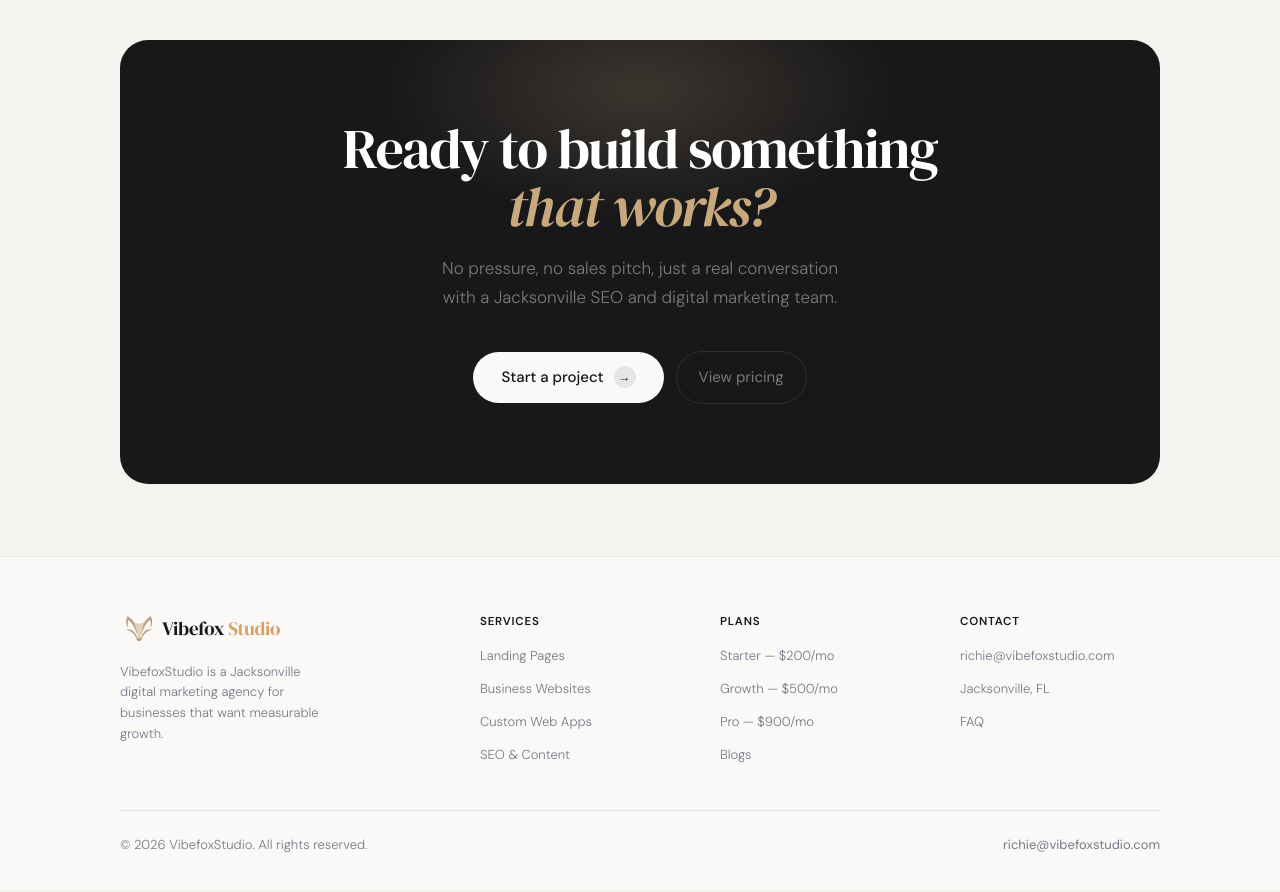
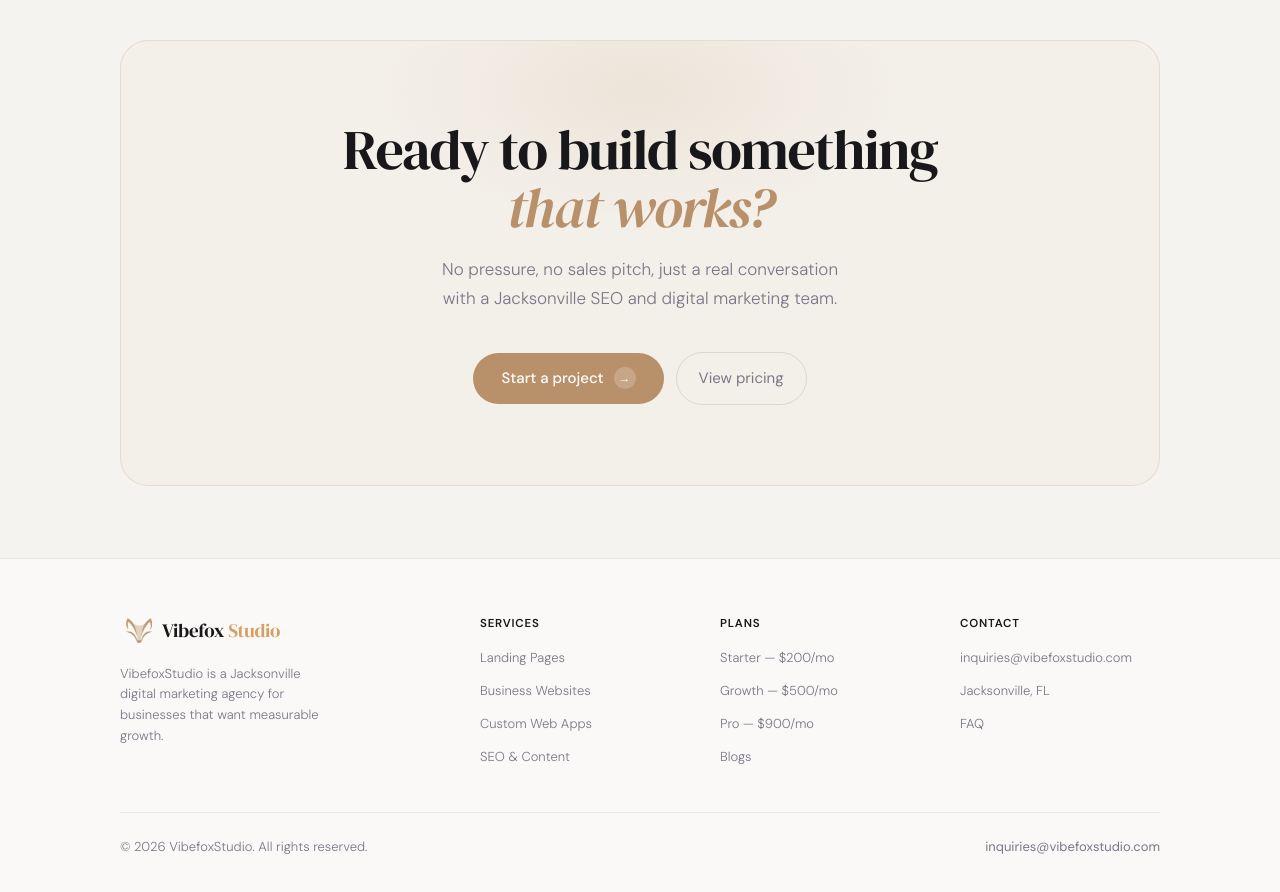
Before and after one commit to richiethais/vibefox-studio, a React (Vite) app: page /faq in a window 1280 px wide. Shown: the part 1900-2792 px from the top of the page. Built offline with nearby package versions, Linux system fonts and the light colour scheme; no server answers.

Commit message:
inquiriy contact rework

```diff
--- a/src/App.jsx
+++ b/src/App.jsx
@@ -22,7 +22,7 @@ export default function App() {
     image: 'https://vibefoxstudio.com/seo-preview.png',
     url: 'https://vibefoxstudio.com',
     areaServed: 'Jacksonville, Florida',
-    email: 'richie@vibefoxstudio.com',
+    email: 'inquiries@vibefoxstudio.com',
     slogan: 'Jacksonville Web Design & SEO Services',
     address: {
       '@type': 'PostalAddress',
--- a/src/components/CTAFooter.jsx
+++ b/src/components/CTAFooter.jsx
@@ -9,32 +9,33 @@ export function CTA() {
     <div ref={ref} style={{ padding: isMobile ? '36px 18px' : '72px 40px' }}>
       <div className="fade-up" style={{
         maxWidth: 1040, margin: '0 auto',
-        background: '#18181a', borderRadius: isMobile ? 22 : 28,
+        background: '#f3efe9', borderRadius: isMobile ? 22 : 28,
         padding: isMobile ? '40px 20px' : '80px 60px', textAlign: 'center',
         position: 'relative', overflow: 'hidden',
+        border: '1px solid rgba(184,144,106,0.2)',
       }}>
-        <div style={{ position: 'absolute', top: -80, left: '50%', transform: 'translateX(-50%)', width: isMobile ? 320 : 520, height: isMobile ? 220 : 260, background: 'radial-gradient(ellipse, rgba(200,169,126,0.2) 0%, transparent 70%)', pointerEvents: 'none' }} />
-        <h2 style={{ fontFamily: '"DM Serif Display", serif', fontSize: isMobile ? 'clamp(31px, 10vw, 42px)' : 'clamp(36px, 5vw, 56px)', lineHeight: 1.04, color: 'white', letterSpacing: isMobile ? '-1px' : '-1.5px', margin: '0 0 18px', position: 'relative' }}>
+        <div style={{ position: 'absolute', top: -80, left: '50%', transform: 'translateX(-50%)', width: isMobile ? 320 : 520, height: isMobile ? 220 : 260, background: 'radial-gradient(ellipse, rgba(200,169,126,0.15) 0%, transparent 70%)', pointerEvents: 'none' }} />
+        <h2 style={{ fontFamily: '"DM Serif Display", serif', fontSize: isMobile ? 'clamp(31px, 10vw, 42px)' : 'clamp(36px, 5vw, 56px)', lineHeight: 1.04, color: '#18181a', letterSpacing: isMobile ? '-1px' : '-1.5px', margin: '0 0 18px', position: 'relative' }}>
           Ready to build something {isMobile ? ' ' : <br />}
-          <em style={{ fontStyle: 'italic', color: '#c8a97e' }}>that works?</em>
+          <em style={{ fontStyle: 'italic', color: '#b8906a' }}>that works?</em>
         </h2>
-        <p style={{ fontSize: isMobile ? 15 : 17, color: 'rgba(255,255,255,0.42)', maxWidth: 400, margin: '0 auto', fontWeight: 300, lineHeight: isMobile ? 1.58 : 1.68, position: 'relative' }}>
+        <p style={{ fontSize: isMobile ? 15 : 17, color: '#7a7888', maxWidth: 400, margin: '0 auto', fontWeight: 300, lineHeight: isMobile ? 1.58 : 1.68, position: 'relative' }}>
           No pressure, no sales pitch, just a real conversation with a Jacksonville SEO and digital marketing team.
         </p>
         <div style={{ display: 'flex', gap: 12, justifyContent: 'center', marginTop: isMobile ? 30 : 40, flexWrap: 'wrap', position: 'relative', flexDirection: isMobile ? 'column' : 'row', alignItems: 'center' }}>
           <a
             href="/contact"
-            style={{ display: 'inline-flex', alignItems: 'center', gap: 10, justifyContent: 'center', background: '#faf9f7', color: '#18181a', padding: '14px 28px', borderRadius: 100, fontSize: 15, fontWeight: 500, textDecoration: 'none', transition: 'all 0.2s', width: isMobile ? 'min(320px, 100%)' : 'auto' }}
-            onMouseEnter={e => { e.currentTarget.style.background = 'white'; e.currentTarget.style.transform = 'translateY(-2px)' }}
-            onMouseLeave={e => { e.currentTarget.style.background = '#faf9f7'; e.currentTarget.style.transform = 'none' }}
+            style={{ display: 'inline-flex', alignItems: 'center', gap: 10, justifyContent: 'center', background: '#b8906a', color: 'white', padding: '14px 28px', borderRadius: 100, fontSize: 15, fontWeight: 500, textDecoration: 'none', transition: 'all 0.2s', width: isMobile ? 'min(320px, 100%)' : 'auto' }}
+            onMouseEnter={e => { e.currentTarget.style.background = '#c8a97e'; e.currentTarget.style.transform = 'translateY(-2px)' }}
+            onMouseLeave={e => { e.currentTarget.style.background = '#b8906a'; e.currentTarget.style.transform = 'none' }}
           >
-            Start a project <span style={{ width: 22, height: 22, background: 'rgba(0,0,0,0.08)', borderRadius: '50%', display: 'flex', alignItems: 'center', justifyContent: 'center', fontSize: 12 }}>→</span>
+            Start a project <span style={{ width: 22, height: 22, background: 'rgba(255,255,255,0.2)', borderRadius: '50%', display: 'flex', alignItems: 'center', justifyContent: 'center', fontSize: 12 }}>→</span>
           </a>
           <a
             href="/pricing"
-            style={{ color: 'rgba(255,255,255,0.42)', padding: '14px 22px', borderRadius: 100, fontSize: 15, textDecoration: 'none', border: '1px solid rgba(255,255,255,0.1)', transition: 'all 0.2s', fontWeight: 400, textAlign: 'center', width: isMobile ? 'min(320px, 100%)' : 'auto' }}
-            onMouseEnter={e => { e.currentTarget.style.color = 'white'; e.currentTarget.style.borderColor = 'rgba(255,255,255,0.25)' }}
-            onMouseLeave={e => { e.currentTarget.style.color = 'rgba(255,255,255,0.42)'; e.currentTarget.style.borderColor = 'rgba(255,255,255,0.1)' }}
+            style={{ color: '#7a7888', padding: '14px 22px', borderRadius: 100, fontSize: 15, textDecoration: 'none', border: '1px solid rgba(0,0,0,0.1)', transition: 'all 0.2s', fontWeight: 400, textAlign: 'center', width: isMobile ? 'min(320px, 100%)' : 'auto' }}
+            onMouseEnter={e => { e.currentTarget.style.color = '#18181a'; e.currentTarget.style.borderColor = 'rgba(0,0,0,0.25)' }}
+            onMouseLeave={e => { e.currentTarget.style.color = '#7a7888'; e.currentTarget.style.borderColor = 'rgba(0,0,0,0.1)' }}
           >
             View pricing
           </a>
@@ -61,7 +62,7 @@ export function Footer() {
           {[
             { heading: 'Services', links: [['Landing Pages','/services'],['Business Websites','/services'],['Custom Web Apps','/services'],['SEO & Content','/services']] },
             { heading: 'Plans', links: [['Starter — $200/mo','/pricing'],['Growth — $500/mo','/pricing'],['Pro — $900/mo','/pricing'],['Blogs','/blogs']] },
-            { heading: 'Contact', links: [['richie@vibefoxstudio.com','mailto:richie@vibefoxstudio.com'],['Jacksonville, FL','/services'],['FAQ','/faq']] },
+            { heading: 'Contact', links: [['inquiries@vibefoxstudio.com','mailto:inquiries@vibefoxstudio.com'],['Jacksonville, FL','/services'],['FAQ','/faq']] },
           ].map(col => (
             <div key={col.heading}>
               <div style={{ fontSize: 11.5, fontWeight: 700, color: '#18181a', textTransform: 'uppercase', letterSpacing: '0.8px', marginBottom: 13 }}>{col.heading}</div>
@@ -81,10 +82,10 @@ export function Footer() {
 
         <div style={{ display: 'flex', alignItems: 'center', justifyContent: 'space-between', paddingTop: 24, borderTop: '1px solid rgba(0,0,0,0.08)', flexWrap: 'wrap', gap: 12 }}>
           <span style={{ fontSize: 13, color: '#7a7888', fontWeight: 300 }}>© 2026 VibefoxStudio. All rights reserved.</span>
-          <a href="mailto:richie@vibefoxstudio.com" style={{ fontSize: 13, color: '#7a7888', textDecoration: 'none', transition: 'color 0.18s' }}
+          <a href="mailto:inquiries@vibefoxstudio.com" style={{ fontSize: 13, color: '#7a7888', textDecoration: 'none', transition: 'color 0.18s' }}
             onMouseEnter={e => e.target.style.color = '#18181a'}
             onMouseLeave={e => e.target.style.color = '#7a7888'}
-          >richie@vibefoxstudio.com</a>
+          >inquiries@vibefoxstudio.com</a>
         </div>
       </div>
     </footer>
--- a/src/components/Contact.jsx
+++ b/src/components/Contact.jsx
@@ -103,7 +103,7 @@ export default function Contact() {
             {error && <p style={{ fontSize: 13, color: '#dc2626', margin: 0 }}>{error}</p>}
             <button type="submit" disabled={loading || !canSubmit} style={{
               padding: '14px 28px', borderRadius: 100, border: 'none',
-              background: '#18181a', color: 'white', fontSize: 15, fontWeight: 500,
+              background: '#b8906a', color: 'white', fontSize: 15, fontWeight: 500,
               cursor: loading ? 'not-allowed' : 'pointer', opacity: loading ? 0.7 : 1,
               alignSelf: isMobile ? 'stretch' : 'flex-start', transition: 'all 0.2s',
             }}>
--- a/src/components/Pricing.jsx
+++ b/src/components/Pricing.jsx
@@ -253,25 +253,25 @@ function PricingCard({ plan, delay, isMobile, paymentFrequency }) {
     <div
       className={`fade-up ${delay}`}
       style={{
-        background: featured ? '#18181a' : '#faf9f7',
-        border: popular ? '2px solid #b8906a' : featured ? 'none' : '1px solid rgba(0,0,0,0.08)',
+        background: '#faf9f7',
+        border: popular ? '2px solid #b8906a' : featured ? '2px solid #b8906a' : '1px solid rgba(0,0,0,0.08)',
         borderRadius: 16,
         padding: isMobile ? '22px 18px' : '30px 26px',
         position: 'relative',
-        boxShadow: featured ? '0 8px 36px rgba(0,0,0,0.15)' : 'none',
+        boxShadow: 'none',
         transition: 'all 0.3s cubic-bezier(0.22,1,0.36,1)',
         overflow: 'hidden',
       }}
-      onMouseEnter={e => { if (!isMobile) { e.currentTarget.style.transform = 'translateY(-4px)'; if (!featured) e.currentTarget.style.boxShadow = '0 14px 40px rgba(0,0,0,0.07)' }}}
-      onMouseLeave={e => { if (!isMobile) { e.currentTarget.style.transform = 'none'; if (!featured) e.currentTarget.style.boxShadow = 'none' }}}
+      onMouseEnter={e => { if (!isMobile) { e.currentTarget.style.transform = 'translateY(-4px)'; e.currentTarget.style.boxShadow = '0 14px 40px rgba(0,0,0,0.07)' }}}
+      onMouseLeave={e => { if (!isMobile) { e.currentTarget.style.transform = 'none'; e.currentTarget.style.boxShadow = 'none' }}}
     >
       {/* Background patterns */}
-      {featured && <HighlightedBackground />}
       {popular && <PopularBackground />}
+      {featured && <PopularBackground />}
 
       {/* Plan name with badge */}
       <div style={{ display: 'flex', alignItems: 'center', gap: 10, marginBottom: 12 }}>
-        <span style={{ fontSize: 11, fontWeight: 700, textTransform: 'uppercase', letterSpacing: '1px', color: featured ? 'rgba(255,255,255,0.32)' : '#7a7888' }}>
+        <span style={{ fontSize: 11, fontWeight: 700, textTransform: 'uppercase', letterSpacing: '1px', color: '#7a7888' }}>
           {name}
         </span>
         {popular && (
@@ -304,29 +304,29 @@ function PricingCard({ plan, delay, isMobile, paymentFrequency }) {
             style={{
               fontFamily: '"DM Serif Display", serif',
               fontSize: isMobile ? 40 : 54,
-              color: featured ? 'white' : '#18181a',
+              color: '#18181a',
               letterSpacing: '-2px',
               lineHeight: 1.1,
             }}
           />
-          <span style={{ fontSize: 13, color: featured ? 'rgba(255,255,255,0.3)' : '#7a7888', fontWeight: 400, marginLeft: 4 }}>/mo</span>
+          <span style={{ fontSize: 13, color: '#7a7888', fontWeight: 400, marginLeft: 4 }}>/mo</span>
         </div>
       </div>
 
-      <div style={{ fontSize: isMobile ? 12 : 13, color: featured ? 'rgba(255,255,255,0.38)' : '#7a7888', marginBottom: 18, lineHeight: 1.5, fontWeight: 300 }}>{desc}</div>
-      <div style={{ height: 1, background: featured ? 'rgba(255,255,255,0.08)' : 'rgba(0,0,0,0.08)', marginBottom: 16 }} />
+      <div style={{ fontSize: isMobile ? 12 : 13, color: '#7a7888', marginBottom: 18, lineHeight: 1.5, fontWeight: 300 }}>{desc}</div>
+      <div style={{ height: 1, background: 'rgba(0,0,0,0.08)', marginBottom: 16 }} />
 
       <ul style={{ listStyle: 'none', padding: 0, margin: '0 0 22px', display: 'flex', flexDirection: 'column', gap: isMobile ? 8 : 10 }}>
         {features.map(f => (
-          <li key={f} style={{ display: 'flex', alignItems: 'flex-start', gap: 8, fontSize: isMobile ? 12 : 13, color: featured ? 'rgba(255,255,255,0.62)' : '#3a3840', lineHeight: 1.4, fontWeight: 300 }}>
-            <CheckIcon featured={featured} />
+          <li key={f} style={{ display: 'flex', alignItems: 'flex-start', gap: 8, fontSize: isMobile ? 12 : 13, color: '#3a3840', lineHeight: 1.4, fontWeight: 300 }}>
+            <CheckIcon featured={false} />
             {f}
           </li>
         ))}
       </ul>
 
       <a
-        href="mailto:richie@vibefoxstudio.com"
+        href="/contact"
         style={{
           display: 'flex',
           alignItems: 'center',
@@ -370,10 +370,10 @@ function CompactPricingRow({ plan, paymentFrequency }) {
 
   return (
     <a
-      href="mailto:richie@vibefoxstudio.com"
+      href="/contact"
       style={{
         display: 'flex', alignItems: 'center', justifyContent: 'space-between',
-        background: featured ? '#18181a' : '#faf9f7',
+        background: '#faf9f7',
         border: '1px solid rgba(0,0,0,0.08)',
         borderRadius: 14, padding: '16px 18px',
         textDecoration: 'none', cursor: 'pointer',
@@ -381,14 +381,14 @@ function CompactPricingRow({ plan, paymentFrequency }) {
       }}
     >
       <div style={{ flex: 1, minWidth: 0 }}>
-        <div style={{ fontSize: 14, fontWeight: 600, color: featured ? 'white' : '#18181a', letterSpacing: '-0.2px' }}>{name}</div>
-        <div style={{ fontSize: 12, color: featured ? 'rgba(255,255,255,0.4)' : '#7a7888', fontWeight: 300, marginTop: 2 }}>{desc}</div>
+        <div style={{ fontSize: 14, fontWeight: 600, color: '#18181a', letterSpacing: '-0.2px' }}>{name}</div>
+        <div style={{ fontSize: 12, color: '#7a7888', fontWeight: 300, marginTop: 2 }}>{desc}</div>
       </div>
       <div style={{ textAlign: 'right', flexShrink: 0, marginLeft: 16 }}>
-        <div style={{ fontFamily: '"DM Serif Display", serif', fontSize: 24, color: featured ? 'white' : '#18181a', letterSpacing: '-1px', lineHeight: 1 }}>
+        <div style={{ fontFamily: '"DM Serif Display", serif', fontSize: 24, color: '#18181a', letterSpacing: '-1px', lineHeight: 1 }}>
           ${currentPrice}
         </div>
-        <div style={{ fontSize: 10, color: featured ? 'rgba(255,255,255,0.3)' : '#7a7888' }}>/mo</div>
+        <div style={{ fontSize: 10, color: '#7a7888' }}>/mo</div>
       </div>
     </a>
   )
@@ -400,25 +400,25 @@ function CompactProjectRow({ plan }) {
 
   return (
     <a
-      href="mailto:richie@vibefoxstudio.com"
+      href="/contact"
       style={{
         display: 'flex', alignItems: 'center', justifyContent: 'space-between',
-        background: featured ? '#18181a' : '#faf9f7',
-        border: featured ? 'none' : '1px solid rgba(0,0,0,0.08)',
+        background: '#faf9f7',
+        border: '1px solid rgba(0,0,0,0.08)',
         borderRadius: 14, padding: '16px 18px',
         textDecoration: 'none', cursor: 'pointer',
         transition: 'all 0.2s',
       }}
     >
       <div style={{ flex: 1 }}>
-        <div style={{ fontSize: 14, fontWeight: 600, color: featured ? 'white' : '#18181a', letterSpacing: '-0.2px' }}>{name}</div>
-        <div style={{ fontSize: 12, color: featured ? 'rgba(255,255,255,0.4)' : '#7a7888', fontWeight: 300, marginTop: 2 }}>{desc}</div>
+        <div style={{ fontSize: 14, fontWeight: 600, color: '#18181a', letterSpacing: '-0.2px' }}>{name}</div>
+        <div style={{ fontSize: 12, color: '#7a7888', fontWeight: 300, marginTop: 2 }}>{desc}</div>
       </div>
       <div style={{ textAlign: 'right', flexShrink: 0, marginLeft: 16 }}>
-        <div style={{ fontFamily: '"DM Serif Display", serif', fontSize: price === 'Custom' ? 18 : 24, color: featured ? 'white' : '#18181a', letterSpacing: '-1px', lineHeight: 1 }}>
+        <div style={{ fontFamily: '"DM Serif Display", serif', fontSize: price === 'Custom' ? 18 : 24, color: '#18181a', letterSpacing: '-1px', lineHeight: 1 }}>
           {price === 'Custom' ? 'Custom' : `$${price}`}
         </div>
-        {price !== 'Custom' && <div style={{ fontSize: 10, color: featured ? 'rgba(255,255,255,0.3)' : '#7a7888' }}>starting</div>}
+        {price !== 'Custom' && <div style={{ fontSize: 10, color: '#7a7888' }}>starting</div>}
       </div>
     </a>
   )
@@ -431,24 +431,24 @@ function ProjectCard({ plan, delay, isMobile }) {
     <div
       className={`fade-up ${delay}`}
       style={{
-        background: featured ? '#18181a' : '#faf9f7',
-        border: featured ? 'none' : '1px solid rgba(0,0,0,0.08)',
+        background: '#faf9f7',
+        border: featured ? '2px solid #b8906a' : '1px solid rgba(0,0,0,0.08)',
         borderRadius: 16,
         padding: '30px 26px',
         position: 'relative',
-        boxShadow: featured ? '0 8px 36px rgba(0,0,0,0.15)' : 'none',
+        boxShadow: 'none',
         transition: 'all 0.3s cubic-bezier(0.22,1,0.36,1)',
         overflow: 'hidden',
       }}
-      onMouseEnter={e => { e.currentTarget.style.transform = 'translateY(-4px)'; if (!featured) e.currentTarget.style.boxShadow = '0 14px 40px rgba(0,0,0,0.07)' }}
-      onMouseLeave={e => { e.currentTarget.style.transform = 'none'; if (!featured) e.currentTarget.style.boxShadow = 'none' }}
+      onMouseEnter={e => { e.currentTarget.style.transform = 'translateY(-4px)'; e.currentTarget.style.boxShadow = '0 14px 40px rgba(0,0,0,0.07)' }}
+      onMouseLeave={e => { e.currentTarget.style.transform = 'none'; e.currentTarget.style.boxShadow = 'none' }}
     >
       {/* Background patterns */}
-      {featured && <HighlightedBackground />}
+      {featured && <PopularBackground />}
 
       {/* Plan name */}
       <div style={{ display: 'flex', alignItems: 'center', gap: 12, marginBottom: 12 }}>
-        <span style={{ fontSize: 11, fontWeight: 700, textTransform: 'uppercase', letterSpacing: '1px', color: featured ? 'rgba(255,255,255,0.32)' : '#7a7888' }}>
+        <span style={{ fontSize: 11, fontWeight: 700, textTransform: 'uppercase', letterSpacing: '1px', color: '#7a7888' }}>
           {name}
         </span>
       </div>
@@ -456,37 +456,37 @@ function ProjectCard({ plan, delay, isMobile }) {
       {/* Price — fixed alignment, no fixed height container */}
       <div style={{ position: 'relative', marginBottom: 8 }}>
         <div style={{ display: 'flex', alignItems: 'baseline', gap: 2 }}>
-          {price !== 'Custom' && <span style={{ fontFamily: '"DM Serif Display", serif', fontSize: 16, fontWeight: 400, color: featured ? 'rgba(255,255,255,0.6)' : '#7a7888' }}>$</span>}
+          {price !== 'Custom' && <span style={{ fontFamily: '"DM Serif Display", serif', fontSize: 16, fontWeight: 400, color: '#7a7888' }}>$</span>}
           <span style={{
             fontFamily: '"DM Serif Display", serif',
             fontSize: price === 'Custom' ? 36 : 54,
-            color: featured ? 'white' : '#18181a',
+            color: '#18181a',
             letterSpacing: '-2px',
             lineHeight: 1.1,
           }}>
             {price === 'Custom' ? 'Custom' : price}
           </span>
-          {price !== 'Custom' && <span style={{ fontSize: 13, color: featured ? 'rgba(255,255,255,0.3)' : '#7a7888', fontWeight: 400, marginLeft: 4 }}>one-time</span>}
+          {price !== 'Custom' && <span style={{ fontSize: 13, color: '#7a7888', fontWeight: 400, marginLeft: 4 }}>one-time</span>}
         </div>
-        <p style={{ fontSize: 12, color: featured ? 'rgba(255,255,255,0.32)' : '#7a7888', marginTop: 4 }}>
+        <p style={{ fontSize: 12, color: '#7a7888', marginTop: 4 }}>
           {requiresGrowthPlan ? 'Plus monthly growth plan' : 'Project investment'}
         </p>
       </div>
 
-      <div style={{ fontSize: 13, color: featured ? 'rgba(255,255,255,0.38)' : '#7a7888', marginBottom: 18, lineHeight: 1.5, fontWeight: 300 }}>{desc}</div>
-      <div style={{ height: 1, background: featured ? 'rgba(255,255,255,0.08)' : 'rgba(0,0,0,0.08)', marginBottom: 16 }} />
+      <div style={{ fontSize: 13, color: '#7a7888', marginBottom: 18, lineHeight: 1.5, fontWeight: 300 }}>{desc}</div>
+      <div style={{ height: 1, background: 'rgba(0,0,0,0.08)', marginBottom: 16 }} />
 
       <ul style={{ listStyle: 'none', padding: 0, margin: '0 0 22px', display: 'flex', flexDirection: 'column', gap: 10 }}>
         {features.map(f => (
-          <li key={f} style={{ display: 'flex', alignItems: 'flex-start', gap: 8, fontSize: 13, color: featured ? 'rgba(255,255,255,0.62)' : '#3a3840', lineHeight: 1.4, fontWeight: 300 }}>
-            <CheckIcon featured={featured} />
+          <li key={f} style={{ display: 'flex', alignItems: 'flex-start', gap: 8, fontSize: 13, color: '#3a3840', lineHeight: 1.4, fontWeight: 300 }}>
+            <CheckIcon featured={false} />
             {f}
           </li>
         ))}
       </ul>
 
       <a
-        href="mailto:richie@vibefoxstudio.com"
+        href="/contact"
         style={{
           display: 'flex',
           alignItems: 'center',
@@ -552,21 +552,6 @@ function ArrowIcon() {
   )
 }
 
-function HighlightedBackground() {
-  return (
-    <div
-      style={{
-        position: 'absolute',
-        inset: 0,
-        background: 'linear-gradient(to right, rgba(79,79,79,0.18) 1px, transparent 1px), linear-gradient(to bottom, rgba(79,79,79,0.18) 1px, transparent 1px)',
-        backgroundSize: '45px 45px',
-        maskImage: 'radial-gradient(ellipse 80% 50% at 50% 0%, #000 70%, transparent 110%)',
-        WebkitMaskImage: 'radial-gradient(ellipse 80% 50% at 50% 0%, #000 70%, transparent 110%)',
-      }}
-    />
-  )
-}
-
 function PopularBackground() {
   return (
     <div
```
